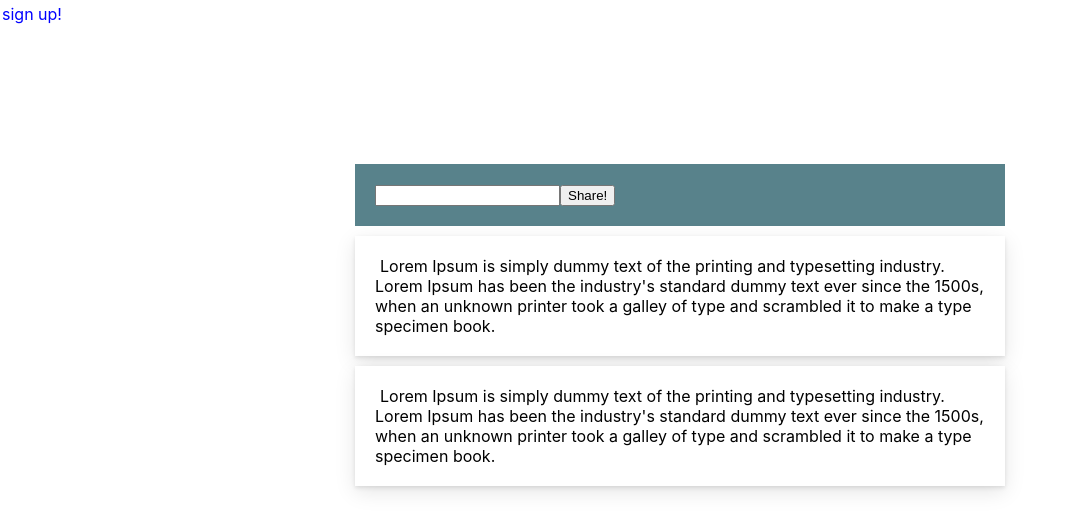
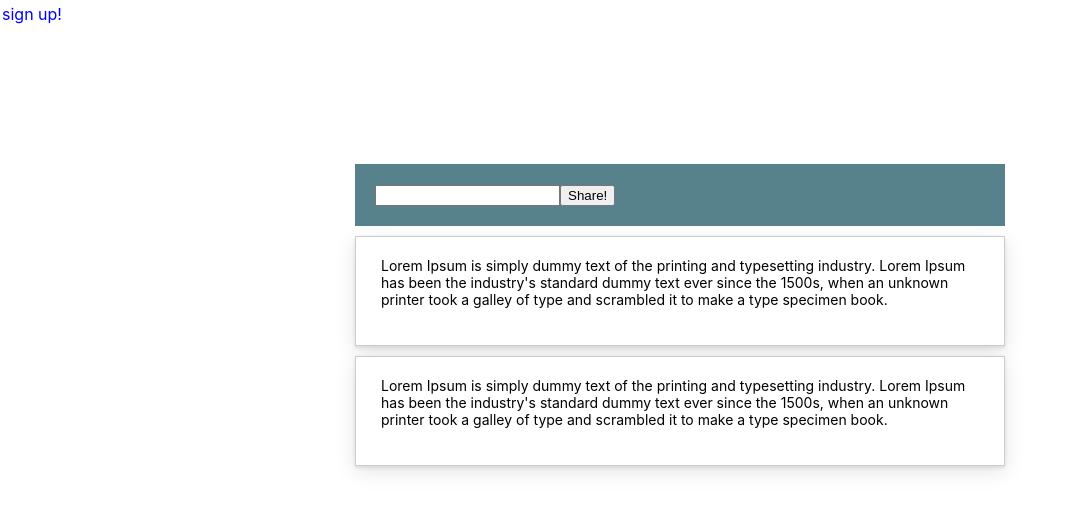
Before and after one commit to mengyuan1112/Course-Project-Teamfit, a React (Create React App) app in the folder react-frontend/: page / in a window 1280 px wide. Shown: the top 530 px of the page, without its empty margins (0-1068 px from the left). Built offline with nearby package versions, Linux system fonts and the light colour scheme.

Commit message:
Working on styling

```diff
--- a/react-frontend/src/App.css
+++ b/react-frontend/src/App.css
@@ -44,7 +44,11 @@
 
 .post {
   background: #FFFFFF;
+  border: 1px solid #ccc;
+  min-height: 68px;
   padding: 20px;
+  display: flex;
+  font-size: 14px;
   margin: 10px 0 10px 0;
   box-shadow: 0 2px 4px 0 rgba(0, 0, 0, 0.1), 0 6px 20px 0 rgba(0, 0, 0, 0.10);
 }
```
